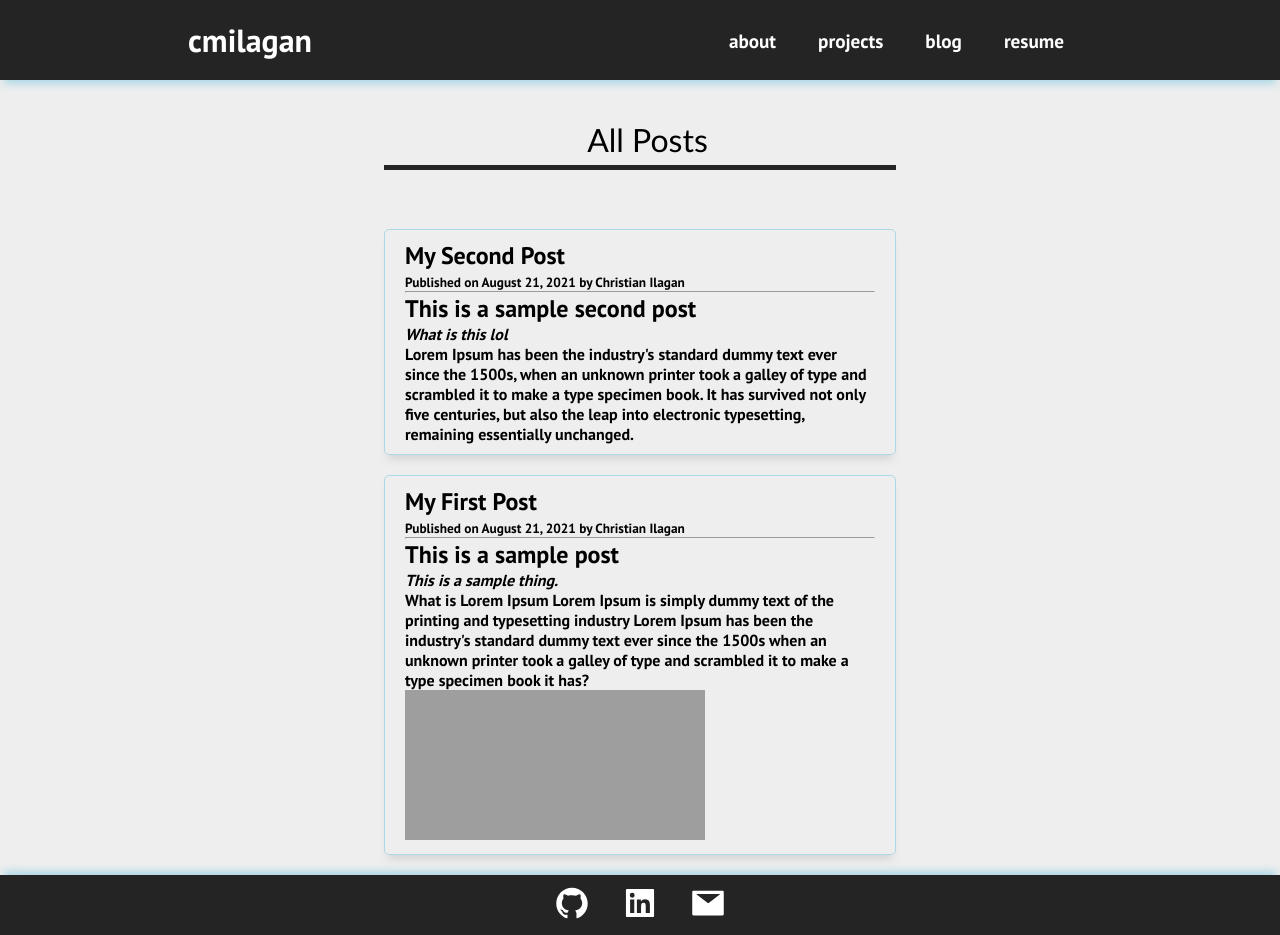
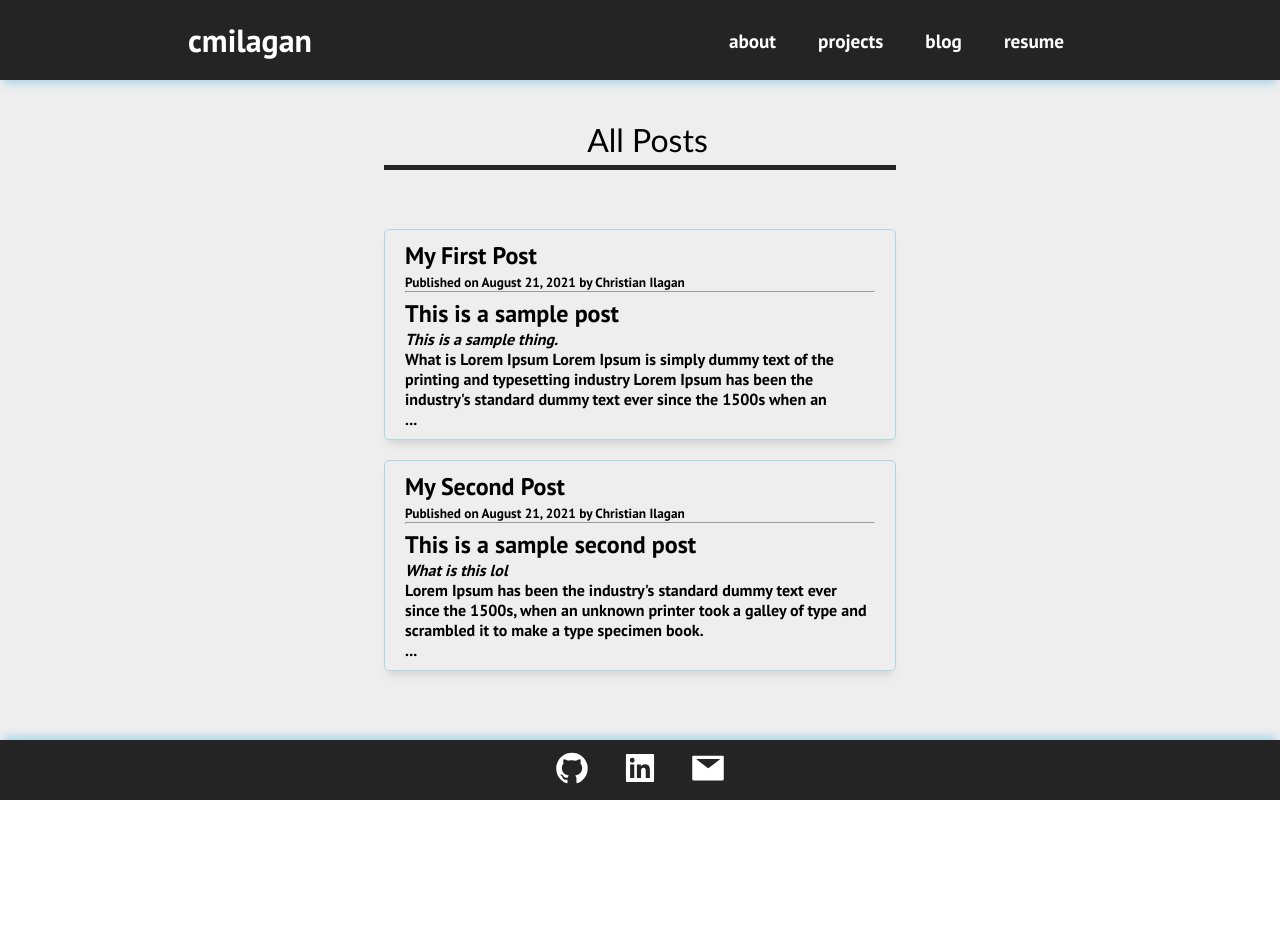
Before and after one commit to cmilagan/web, a React (Create React App) app: page /blog in a window 1280 px wide. After the commit the page ends 800 px from the top, so only its background shows below. Built offline with nearby package versions, Linux system fonts and the light colour scheme; grey boxes are pictures that could not be loaded.

Commit message:
Adding excerpt to blog posts

```diff
--- a/public/getposts.js
+++ b/public/getposts.js
@@ -65,6 +65,7 @@ const getPosts = () => {
             })
         })
     })
+    postlist.reverse();
     return
 }
 
--- a/src/components/reusables/PostList.css
+++ b/src/components/reusables/PostList.css
@@ -22,6 +22,12 @@
     border-radius: 5px;
     box-shadow: 0 8px 8px -4px lightgrey;
     padding: 10px 20px;
+    transition: 0.5s;
+}
+
+.post-card:hover {
+    cursor: pointer;
+    transform: scale(0.98);
 }
 
 .content {
--- a/src/components/reusables/PostList.js
+++ b/src/components/reusables/PostList.js
@@ -3,15 +3,12 @@ import './PostList.css'
 import postlist from "../../posts.json"
 import ReactMarkdown from "react-markdown";
 import rehypeRaw from 'rehype-raw'
-// const parseHtml = htmlParser({
-//     isValidNode: node => false,
-//     // processingInstructions: [/* ... */]
-//   })
+
 
 const PostList = () => {
-    console.log(postlist)
-    // sort by most recent posts
-    postlist.reverse();
+    const excerptList = postlist.map(post => {
+        return post.content.split(" ").slice(0, 40).join(" ")
+    })
     return (
         <div className="postlist">
             <h1 className="title">All Posts</h1>
@@ -22,7 +19,7 @@ const PostList = () => {
                             <h2>{post.title}</h2>
                             <small>Published on {post.date} by {post.author}</small>
                             <hr />
-                            <ReactMarkdown children={post.content} rehypePlugins={[rehypeRaw]} escapeHtml={false}/>
+                            <ReactMarkdown className="content" children={excerptList[i]} rehypePlugins={[rehypeRaw]} escapeHtml={false}/>...
                         </div>
                     )
                 })
```
